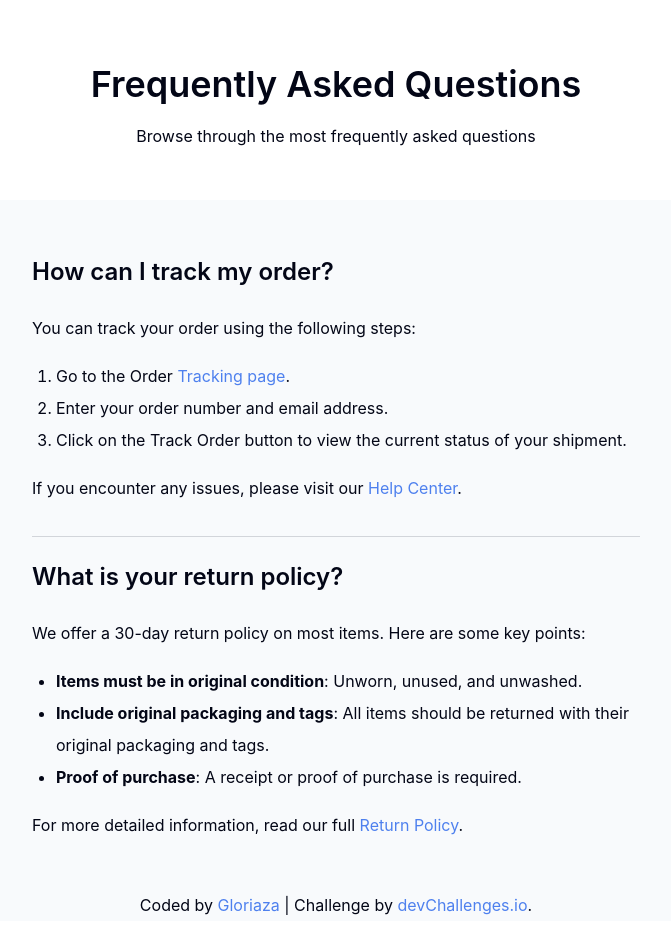
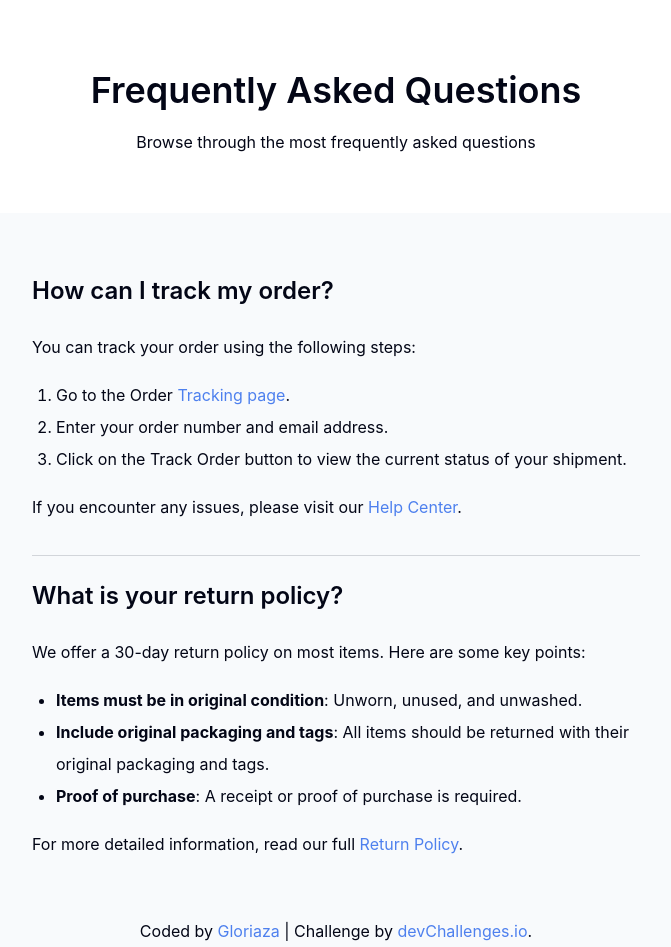
Before and after one commit to gloriazaodyardy/Simple-FAQ-Page, a Vue app: page / in a window 1280 px wide. Shown: the whole page, without its empty margins (304-975 px from the left). Before the commit the page ends 921 px from the top, so only its background shows below. Built offline with nearby package versions, Linux system fonts and the light colour scheme.

Commit message:
Adjusts header and main padding

```diff
--- a/src/assets/main.css
+++ b/src/assets/main.css
@@ -52,7 +52,7 @@ header {
 }
 header,
 main {
-  padding: 3rem 0;
+  padding: 3.4rem 0;
 }
 main {
   flex: 1;
```
